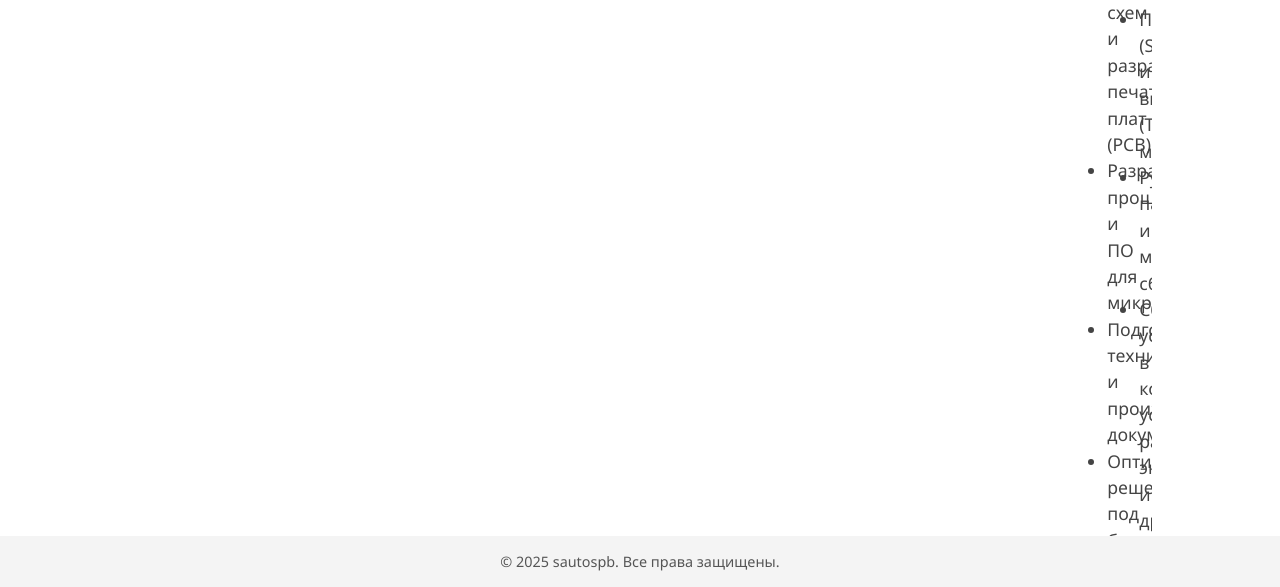
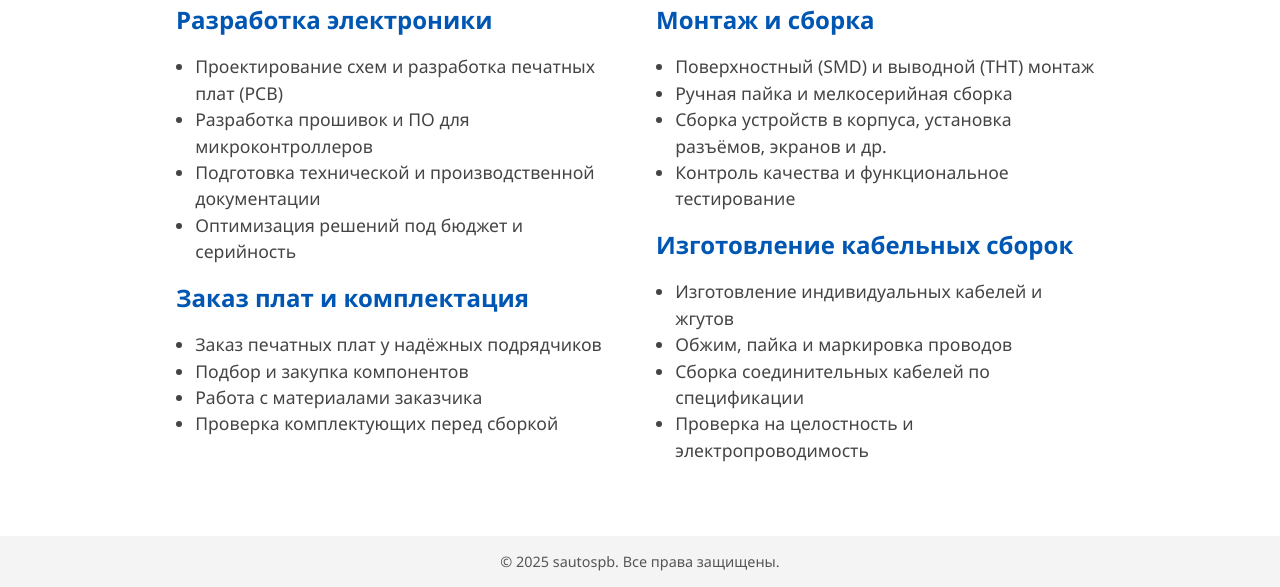
Before and after one commit to RFlowers69/sautospb-site, a plain HTML site: page services.html in a window 1280 px wide. Shown: the part 213-800 px from the top of the page. Drawn offline with Linux system fonts and the light colour scheme.

Commit message:
Все сломалось, ставим новую версию services

```diff
--- a/services.html
+++ b/services.html
@@ -5,15 +5,27 @@
   <meta name="viewport" content="width=device-width, initial-scale=1" />
   <title>sautospb — Услуги</title>
   <style>
-    body {
+    /* Обнуляем базовые отступы и задаём 100% высоты для html и body */
+    html, body {
       margin: 0; padding: 0;
+      height: 100%;
       font-family: 'Segoe UI', Tahoma, Geneva, Verdana, sans-serif;
       background: #fff;
       color: #222;
+      box-sizing: border-box; /* Для удобной работы с размерами */
+    }
+    *, *::before, *::after {
+      box-sizing: inherit;
+    }
+
+    body {
       display: flex;
       flex-direction: column;
-      height: 100vh;
+      min-height: 100vh;
+      max-width: 100vw; /* Не даём телу выходить за ширину окна */
+      overflow-x: hidden; /* Запрет горизонтальной прокрутки */
     }
+
     header {
       background: #f4f4f4;
       padding: 1rem 2rem;
@@ -21,7 +33,9 @@
       justify-content: space-between;
       align-items: center;
       box-shadow: 0 1px 5px rgba(0,0,0,0.1);
+      flex-shrink: 0; /* Не сжимать шапку */
     }
+
     nav a {
       margin-left: 1.5rem;
       text-decoration: none;
@@ -30,54 +44,76 @@
       font-size: 1rem;
       transition: color 0.3s;
     }
+
     nav a:hover {
       color: #003d80;
     }
+
     main {
       flex: 1;
-      overflow-y: auto;
-      padding: 2rem;
+      padding: 2rem 1rem;
       max-width: 960px;
       margin: 0 auto;
       display: flex;
-      gap: 2rem;
+      flex-direction: column; /* Заголовок и колонки вертикально */
+      overflow-wrap: break-word; /* Чтобы длинные слова не ломали верстку */
+      min-width: 0; /* Для правильного сжатия flex-элементов */
     }
-    .column {
-      flex: 1;
-      min-width: 0;
-    }
+
     h1 {
       font-size: 2.5rem;
-      margin-bottom: 1.5rem;
+      margin-bottom: 2rem;
       text-align: center;
       color: #333;
-      width: 100%;
+      flex-shrink: 0;
     }
+
+    .columns {
+      display: flex;
+      gap: 2rem;
+      flex-wrap: wrap; /* Чтобы на маленьких экранах колонки не выходили за пределы */
+      justify-content: center; /* Центрируем колонки, если меньше места */
+    }
+
+    .column {
+      flex: 1 1 300px; /* Рост, сжатие и базовая ширина 300px */
+      min-width: 280px; /* Минимальная ширина колонки */
+      max-width: 100%;  /* Не выходит за пределы контейнера */
+    }
+
     h2 {
       color: #0056b3;
       margin-top: 1rem;
       margin-bottom: 0.5rem;
     }
+
     p, ul {
       font-size: 1.1rem;
       line-height: 1.5;
       color: #444;
       margin-bottom: 1rem;
     }
+
     ul {
       padding-left: 1.2rem;
     }
+
     footer {
       background: #f4f4f4;
       text-align: center;
       padding: 1rem;
       font-size: 0.9rem;
       color: #555;
+      flex-shrink: 0;
     }
+
     @media (max-width: 720px) {
       main {
+        padding: 1rem;
+      }
+      .columns {
         flex-direction: column;
-        padding: 1rem;
+        gap: 1.5rem;
       }
       h1 {
         font-size: 2rem;
@@ -97,6 +133,7 @@
   </header>
   <main>
     <h1>Услуги</h1>
+    <div class="columns">
       <div class="column">
         <h2>Разработка электроники</h2>
         <ul>
@@ -129,6 +166,7 @@
           <li>Проверка на целостность и электропроводимость</li>
         </ul>
       </div>
+    </div>
   </main>
   <footer>
     &copy; 2025 sautospb. Все права защищены.
```
Lines whose indentation alone changed are shown as unchanged.
